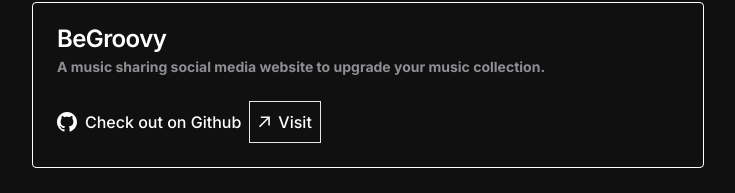
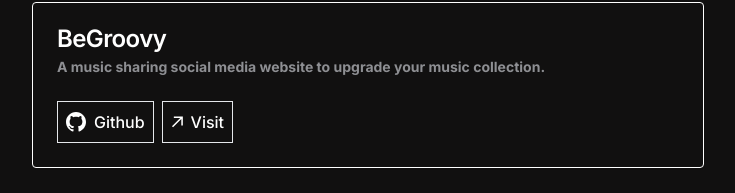
Before and after one commit to LOTaher/SplatteDev, a Next.js app: page / in a window 1280 px wide. Shown: the part 274-467 px from the top of the page, without its empty margins (272-1007 px from the left). Built offline with nearby package versions, Linux system fonts and the light colour scheme.

Commit message:
button edits

```diff
--- a/src/components/GithubButton.tsx
+++ b/src/components/GithubButton.tsx
@@ -33,13 +33,13 @@ const GithubButton: FC<GithubButtonProps> = ({ src }) => {
   return (
     <Link
       href={src}
-      className="flex items-center text-md font-medium text-white"
+      className="flex items-center text-md font-medium text-white border p-2"
       target="_blank"
     >
       <div className="pr-2">
         <GithubIcon />
       </div>
-      <span>Check out on Github</span>
+      <span>Github</span>
     </Link>
   );
 };
--- a/src/components/LinkButton.tsx
+++ b/src/components/LinkButton.tsx
@@ -1,9 +1,5 @@
-"use client";
-
 import Link from "next/link";
 import { FC } from "react";
-import { Button } from "./ui/button";
-import { useRouter } from "next/navigation";
 
 function ArrowIcon() {
   return (
@@ -31,6 +27,7 @@ const LinkButton: FC<LinkButtonProps> = ({ src }) => {
     <Link
       href={src}
       className="flex items-center text-md font-medium text-white border p-2"
+      target="_blank"
     >
       <div className="pr-2">
         <ArrowIcon />
```
